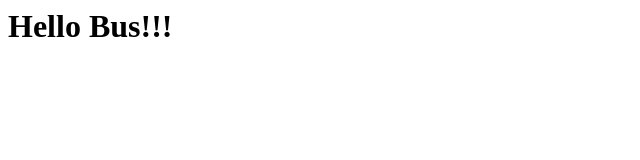
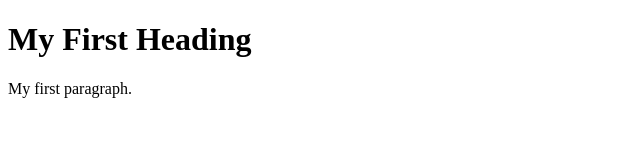
Before and after one commit to joshcasteel/casteelz-php, a plain HTML site: page public/index.html in a window 1280 px wide. Shown: the whole page, without its empty margins (0-640 px from the left). Drawn offline with Linux system fonts and the light colour scheme.

Commit message:
Basic HTML elements

```diff
--- a/public/index.html
+++ b/public/index.html
@@ -1 +1,10 @@
-<h1>Hello Bus!!!</h2>
+<!DOCTYPE html>
+<html>
+<body>
+
+<h1>My First Heading</h1>
+
+<p>My first paragraph.</p>
+
+</body>
+</html>
```
